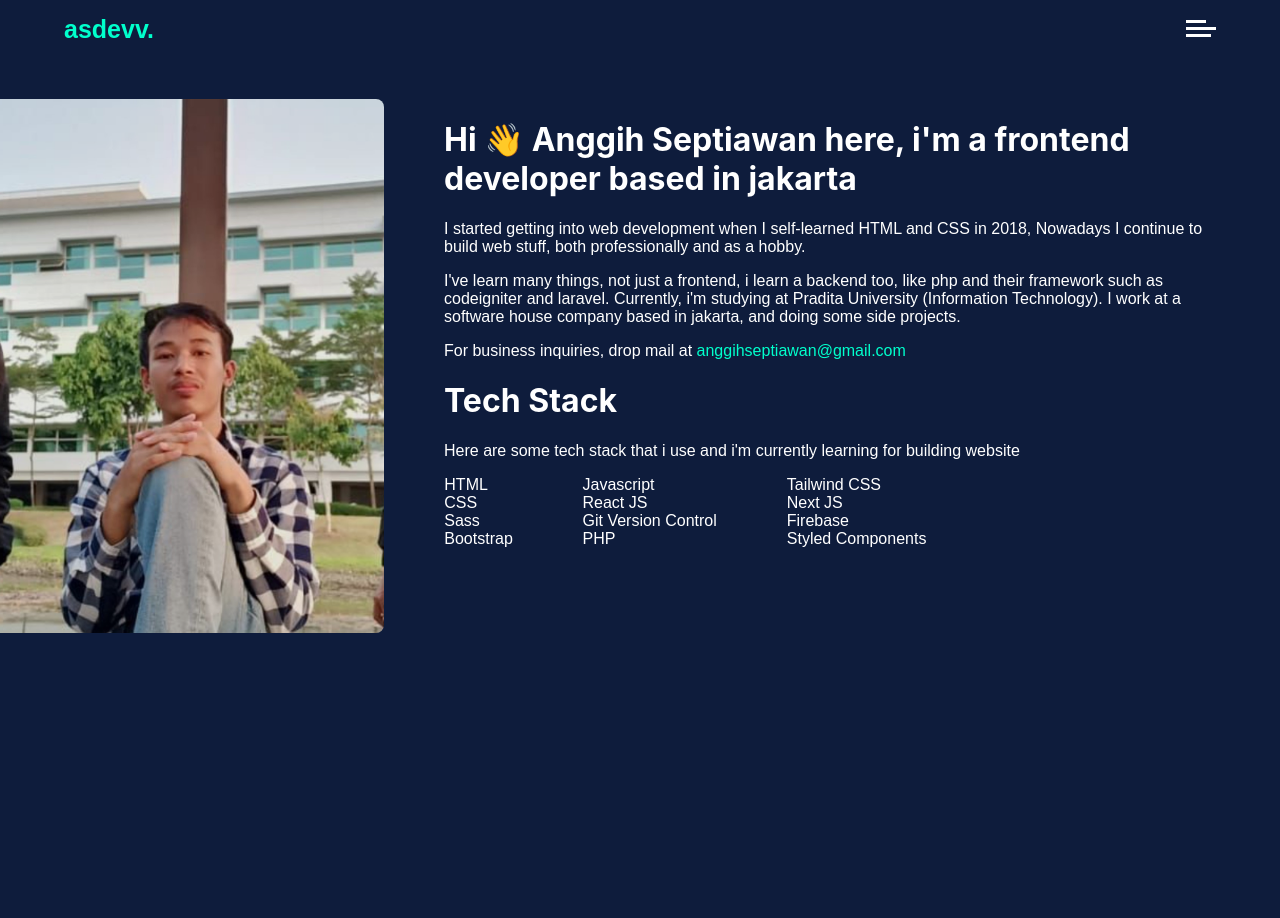
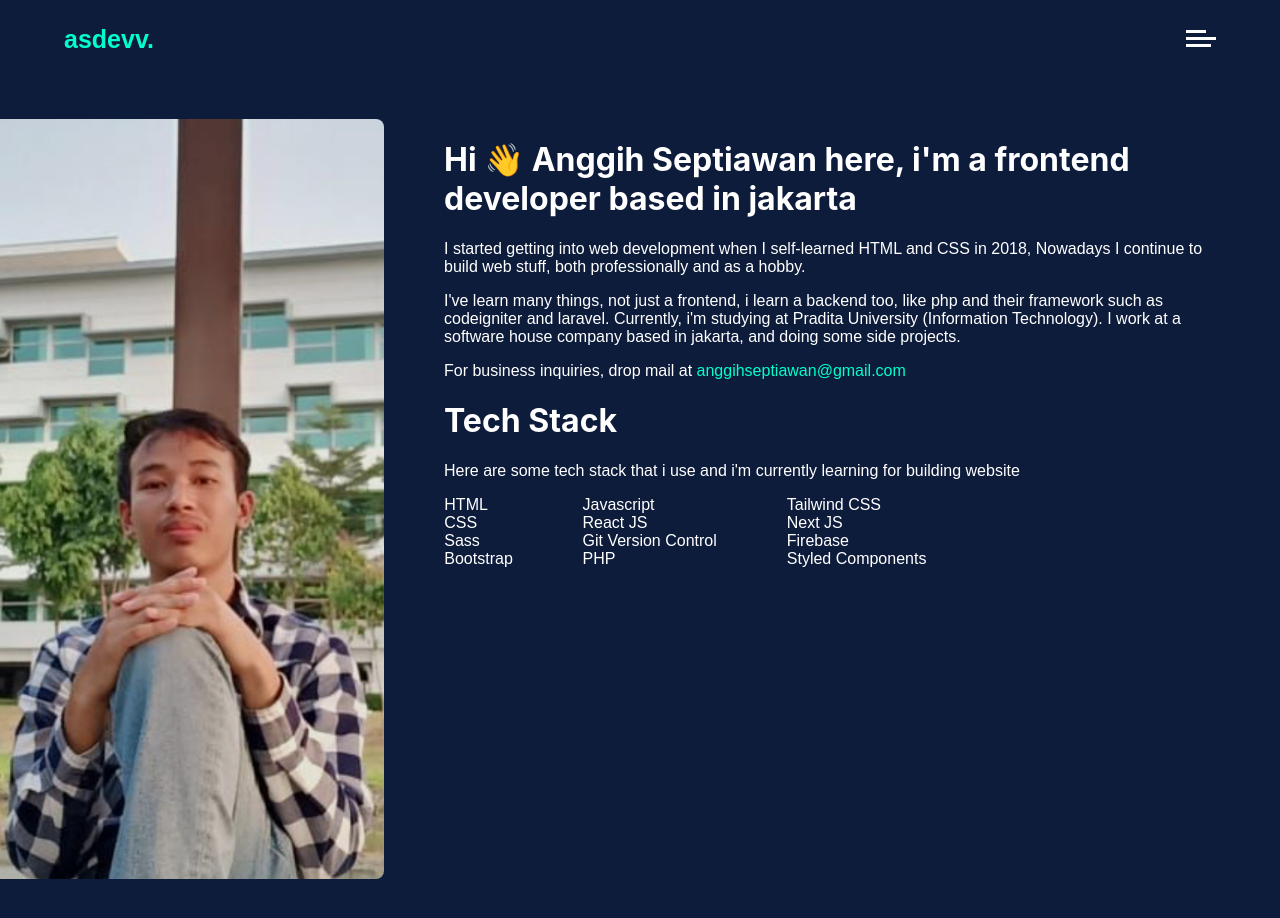
Before and after one commit to anggihseptiawan/react-portfolio, a React (Create React App) app: page /about in a window 1280 px wide. Shown: the top 918 px of the page. Before the commit the page ends 800 px from the top, so only its background shows below. Built offline with nearby package versions, Linux system fonts and the light colour scheme; a web font is replaced by a local one.

Commit message:
add fixed navbar on scroll and change to functional component

```diff
--- a/src/components/nav/nav.component.jsx
+++ b/src/components/nav/nav.component.jsx
@@ -1,62 +1,64 @@
-import React from "react";
+import React, { useState, useRef } from "react";
 import "./nav.style.scss";
 import { Link } from "react-router-dom";
 import Fade from "react-reveal/Fade";
 import Zoom from "react-reveal/Zoom";
 
-class Nav extends React.Component {
-	constructor() {
-		super();
+const Nav = () => {
+	const [toggleHidden, setToggleHidden] = useState(true);
+	const nav = useRef(null);
 
-		this.state = {
-			toggleHidden: true,
-		};
-	}
-
-	handleNav = () => {
-		this.setState({ toggleHidden: !this.state.toggleHidden });
+	const handleNav = () => {
+		setToggleHidden(!toggleHidden);
 	};
 
-	render() {
+	window.addEventListener("scroll", () => {
+		if (window.pageYOffset > 10) {
+			if (nav.current !== null) {
+				nav.current.classList.add("fixed");
+			}
+		} else {
+			if (nav.current !== null) {
+				nav.current.classList.remove("fixed");
+			}
+		}
+	});
+
 	return (
+		<div className="navbar" ref={nav}>
 			<div className="container">
-				<div className="navbar">
 				<Fade delay="1500">
 					<div className="brand">
 						<span className="text-teal">asdevv.</span>
 					</div>
 					<div
 						className={
-								this.state.toggleHidden === true
-									? "toggle"
-									: "toggle active"
+							toggleHidden === true ? "toggle" : "toggle active"
 						}
-							onClick={this.handleNav}
+						onClick={handleNav}
 					>
 						<span></span>
 						<span></span>
 						<span></span>
 					</div>
 				</Fade>
+			</div>
 
-					{this.state.toggleHidden === true ? null : (
+			{toggleHidden === true ? null : (
 				<Zoom>
 					<div className="link">
 						<Fade bottom delay="500">
-									<Link to="/" onClick={this.handleNav}>
+							<Link to="/" onClick={handleNav}>
 								HOME
 							</Link>
 						</Fade>
 						<Fade bottom delay="800">
-									<Link to="/about" onClick={this.handleNav}>
+							<Link to="/about" onClick={handleNav}>
 								ABOUT
 							</Link>
 						</Fade>
 						<Fade bottom delay="1000">
-									<Link
-										to="/contact"
-										onClick={this.handleNav}
-									>
+							<Link to="/contact" onClick={handleNav}>
 								CONTACT
 							</Link>
 						</Fade>
@@ -64,9 +66,7 @@ class Nav extends React.Component {
 				</Zoom>
 			)}
 		</div>
-			</div>
 	);
-	}
-}
+};
 
 export default Nav;
--- a/src/components/nav/nav.style.scss
+++ b/src/components/nav/nav.style.scss
@@ -1,7 +1,20 @@
 .navbar {
-	display: flex;
-	justify-content: space-between;
-	padding: 15px 0;
+	.container {
+		display: flex;
+		justify-content: space-between;
+		padding: 25px 0;
+	}
+
+	&.fixed {
+		position: fixed;
+		top: 0;
+		left: 0;
+		width: 100%;
+		backdrop-filter: saturate(180%) blur(3px);
+		background-color: #0e1c3cd7;
+		z-index: 10;
+		box-shadow: inset 0 -1px 0 0 #0e1c3ce8;
+	}
 
 	.brand span {
 		font-size: 25px;
--- a/src/pages/about/AboutPage.style.scss
+++ b/src/pages/about/AboutPage.style.scss
@@ -3,12 +3,15 @@ main.about {
 	position: relative;
 	display: flex;
 	justify-content: space-between;
+	min-height: 110vh;
 
 	img {
 		width: 30%;
 		filter: brightness(90%);
 		border-top-right-radius: 8px;
 		border-bottom-right-radius: 8px;
+		object-fit: cover;
+		height: 95vh;
 	}
 
 	.details {
```
Lines whose indentation alone changed are shown as unchanged.
